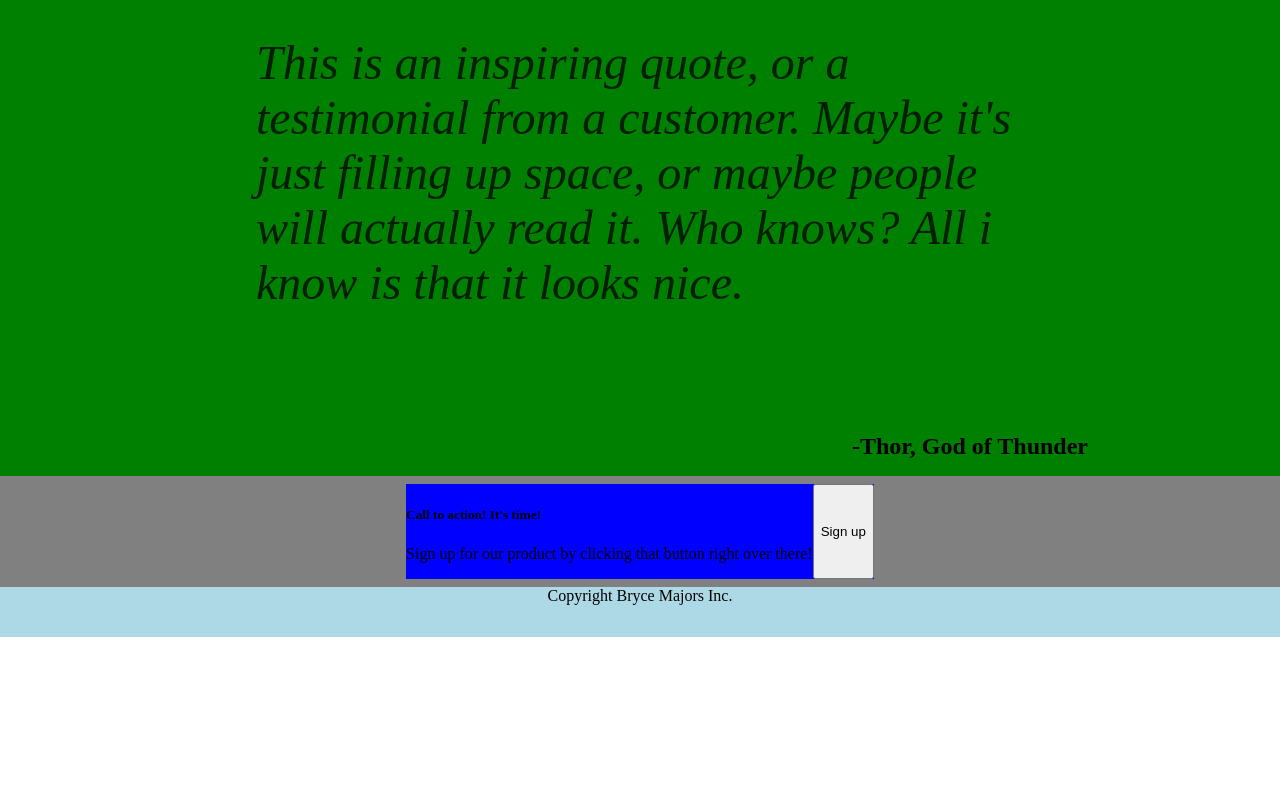
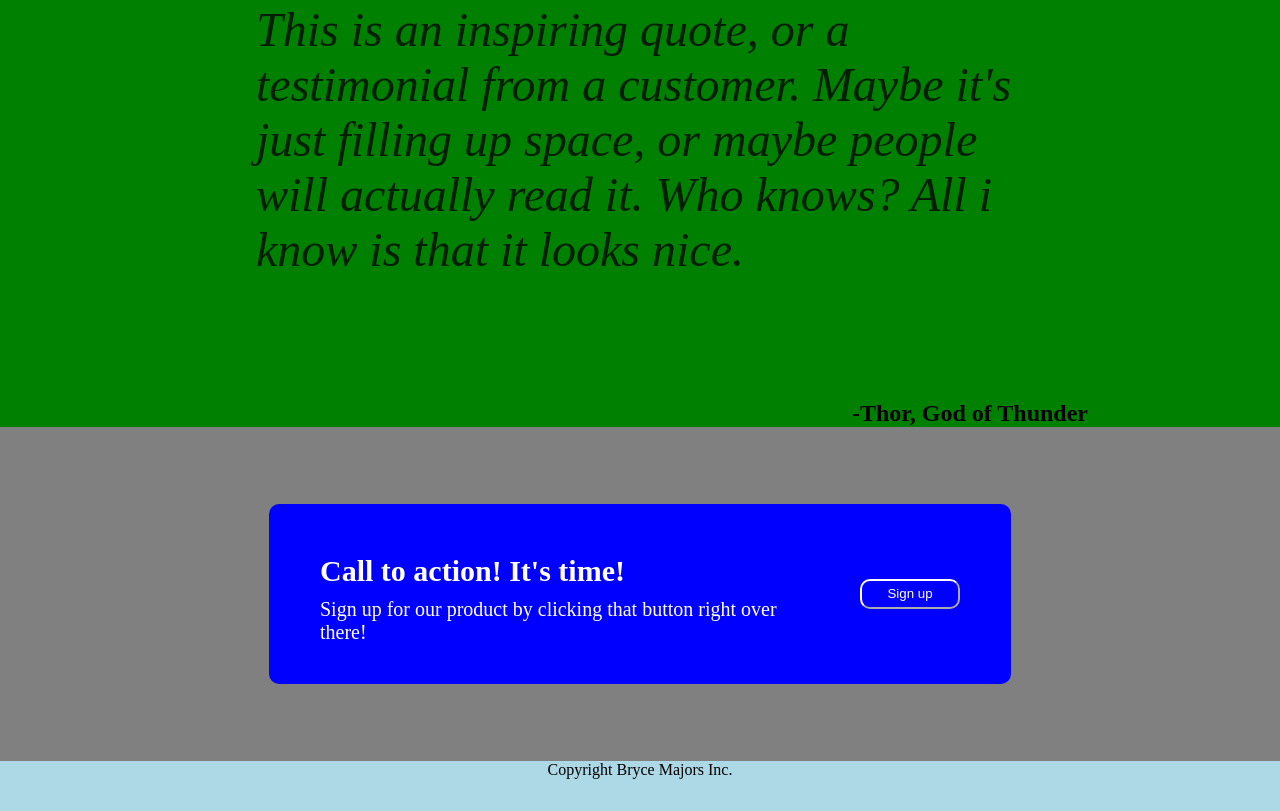
Before and after one commit to bmajors23/LandingPage, a plain HTML site: page index.html in a window 1280 px wide. Shown: the part 963-1774 px from the top of the page. Before the commit the page ends 1600 px from the top, so only its background shows below. Drawn offline with Linux system fonts and the light colour scheme.

Commit message:
Add call-to-action seciton alignment

```diff
--- a/css/style.css
+++ b/css/style.css
@@ -75,14 +75,19 @@ header {
     justify-content: center;
     align-items: center;
     flex: auto;
+
 }
 
 .call-to-action {
     background-color: blue;
     display: flex;
-}
-
-.call-text {
+    align-items: center;
+    justify-content: center;
+    padding: 0% 4%;
+    gap: 10%;
+    width: 50%;
+    margin: 6% 0%;
+    border-radius: 10px;
 
 }
 
@@ -111,3 +116,24 @@ img {
     color: rgba(0, 0, 0, 0.77);
     padding: 75px 20%;
 }
+
+.call-text h5 {
+    font-size: 30px;
+    color: white;
+}
+
+.call-text p {
+    font-size: 20px;
+    margin-top: -40px;
+    margin-bottom: 40px;
+    color:white
+}
+
+.call-to-action button {
+    height: 30px;
+    min-width: 100px;
+    border-radius: 10px;
+    background-color: blue;
+    color: white;
+    border-color: white;
+}
```
